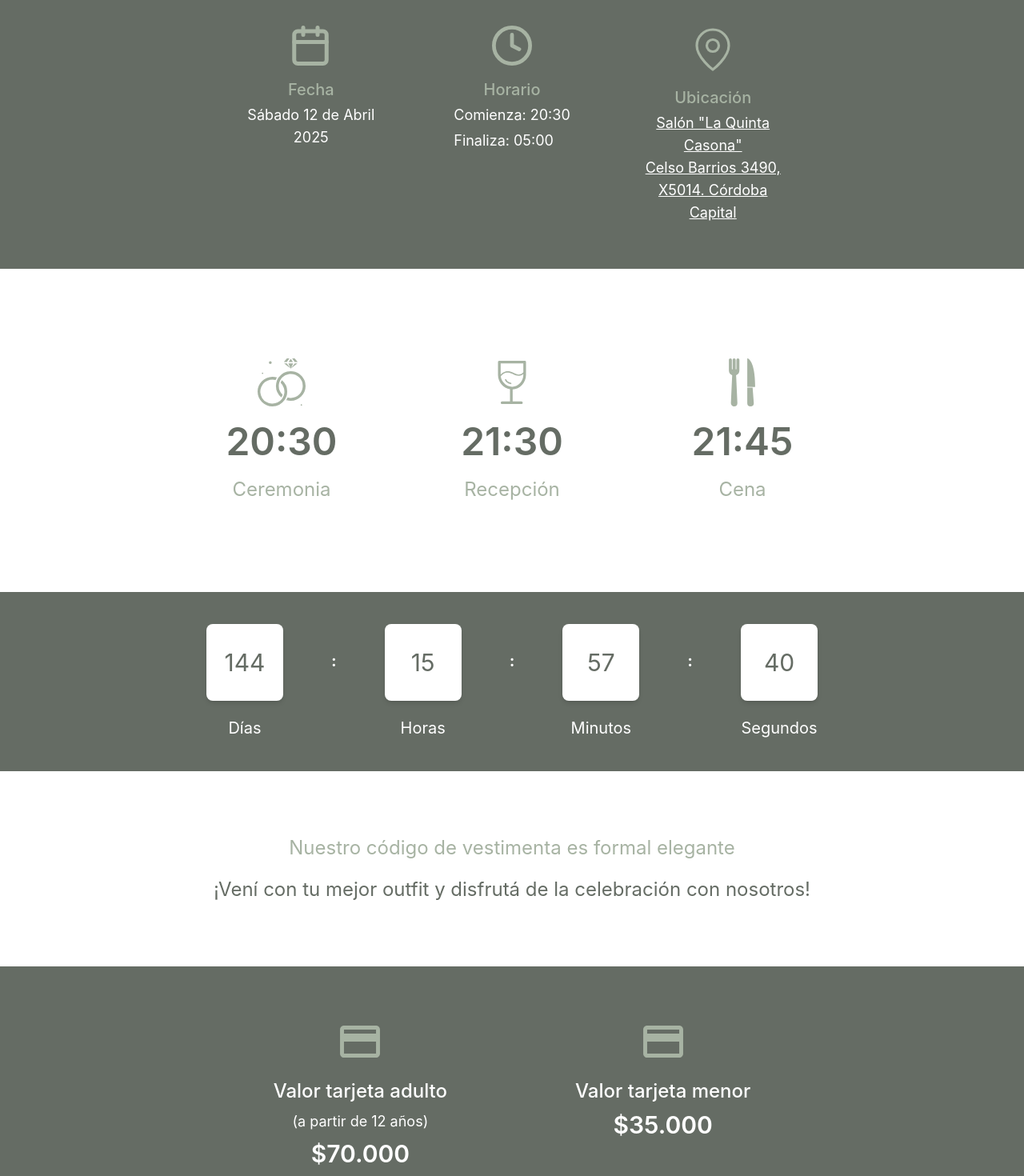
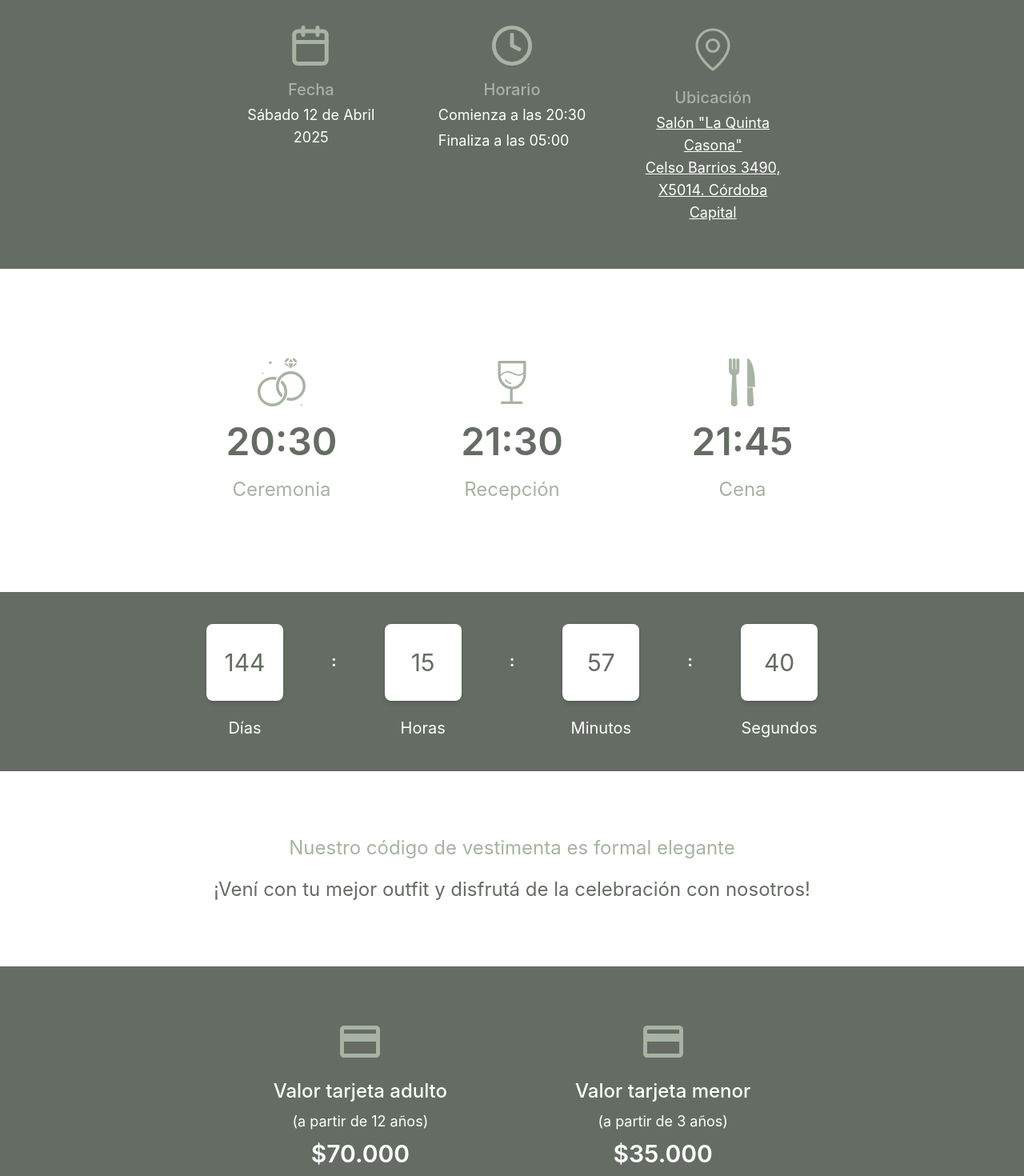
Before and after one commit to KevinToranzo98/bodaantoykevin, a React (Create React App) app: page / in a window 1280 px wide. Shown: the part 960-2430 px from the top of the page at 80% size. Built offline with nearby package versions, Linux system fonts and the light colour scheme.

Commit message:
Arreglos

```diff
--- a/src/sections/CardValue.tsx
+++ b/src/sections/CardValue.tsx
@@ -1,4 +1,4 @@
-import CardIcon from '../assets/icons/CardIcon';
+import CardIcon from "../assets/icons/CardIcon";
 
 function CardValue() {
   return (
@@ -30,6 +30,9 @@ function CardValue() {
           <p className="text-white text-lg md:text-xl lg:text-2xl font-medium">
             Valor tarjeta menor
           </p>
+          <p className="text-white text-sm md:text-base lg:text-lg">
+            (a partir de 3 años)
+          </p>
           <p className="text-white text-xl md:text-2xl lg:text-3xl font-semibold">
             $35.000
           </p>
--- a/src/sections/ConfirmAttendance.tsx
+++ b/src/sections/ConfirmAttendance.tsx
@@ -1,6 +1,6 @@
 function ConfirmAttendance() {
   return (
-    <div className="w-full bg-white m-auto flex flex-col items-center justify-center gap-10 px-6 py-28 md:px-0">
+    <div className="w-full bg-white m-auto flex flex-col items-center justify-center gap-10 px-14 py-28 md:px-0">
       <img src="/checklist.svg" />
       <a
         target="_blank"
--- a/src/sections/Details.tsx
+++ b/src/sections/Details.tsx
@@ -1,6 +1,6 @@
-import CalendarIcon from '../assets/icons/CalendarIcon';
-import ClockIcon from '../assets/icons/ClockIcon';
-import { LocationIcon } from '../assets/icons/LocationIcon';
+import CalendarIcon from "../assets/icons/CalendarIcon";
+import ClockIcon from "../assets/icons/ClockIcon";
+import { LocationIcon } from "../assets/icons/LocationIcon";
 
 function Details() {
   return (
@@ -35,10 +35,10 @@ function Details() {
               Horario
             </p>
             <p className="text-white text-sm md:text-base lg:text-lg">
-              Comienza: 20:30
+              Comienza a las 20:30
             </p>
             <p className="w-full text-start text-white text-sm md:text-base lg:text-lg">
-              Finaliza: 05:00
+              Finaliza a las 05:00
             </p>
           </div>
         </div>
@@ -53,7 +53,7 @@ function Details() {
               Ubicación
             </p>
             <a
-              href="https://www.google.com/maps/place/La+Quinta+Casona,+Celso+Barrios+3490,+X5014+C%C3%B3rdoba"
+              href="https://www.google.com/maps/place/La+Quinta+Casona/@-31.4586897,-64.1579892,17z/data=!3m1!4b1!4m6!3m5!1s0x9432a32df996b257:0x49eea3e9a3acaacf!8m2!3d-31.4586944!4d-64.1531183!16s%2Fg%2F11bzyxp6sm?entry=ttu&g_ep=EgoyMDI0MTExNy4wIKXMDSoASAFQAw%3D%3D"
               className="text-primary text-lg md:text-xl hover:text-primary/80"
               target="_blank"
               rel="noopener noreferrer"
```
Also changed, not shown: src/sections/Home.tsx (+4 -4 lines), 32 other files (tests, documents, lock files or other folders).
